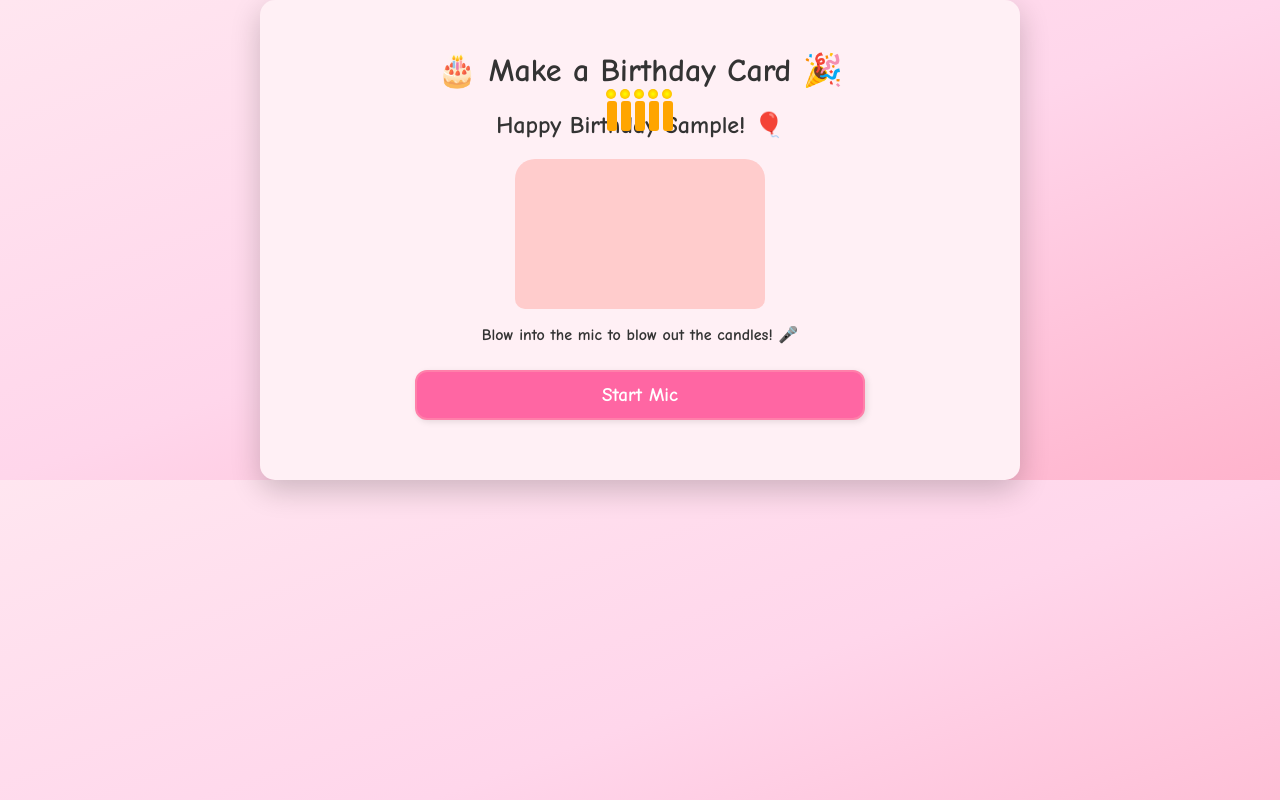
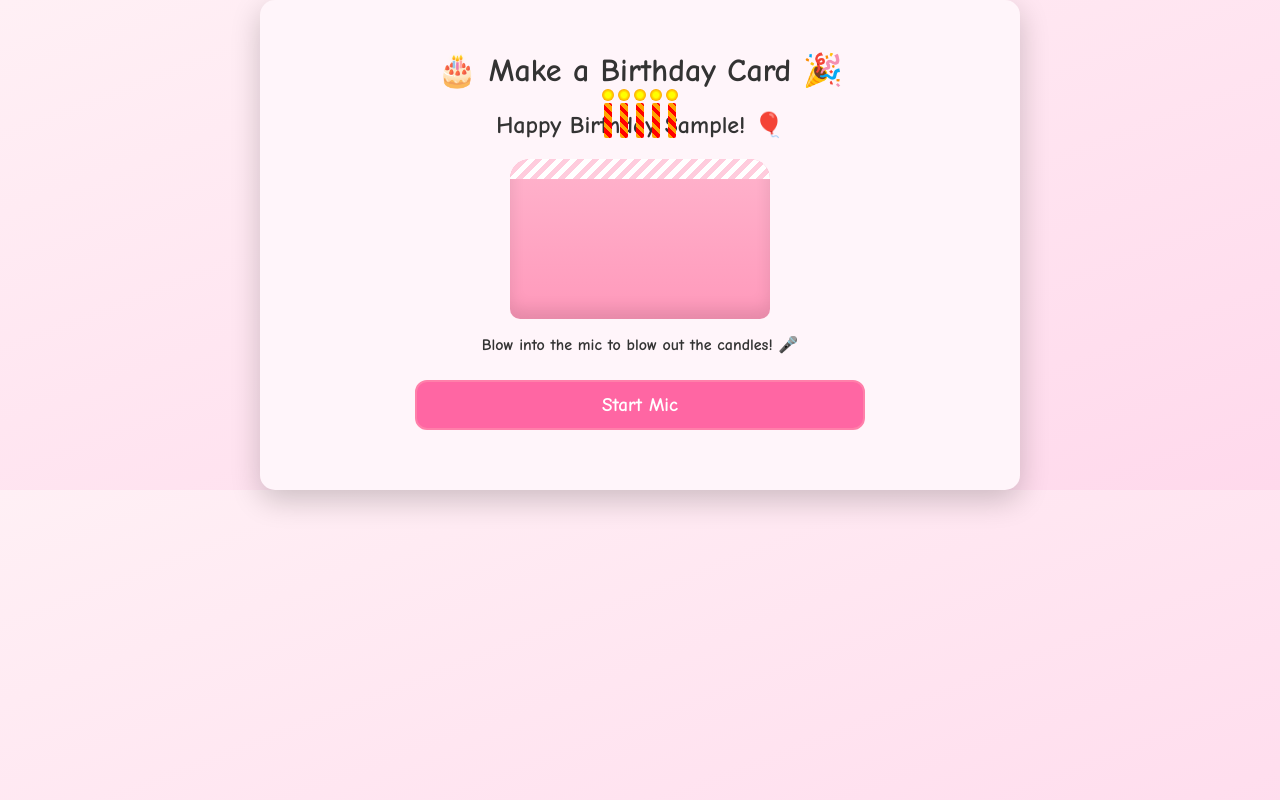
Before and after one commit to Pratap-coder-PC/Birthday-card, a plain HTML site: page index.html in a window 1280 px wide. Both pictures are taken after typing "Sample", "5", "Sample" into the empty fields and a click on the button "Create Card". Drawn offline with Linux system fonts and the light colour scheme.

Commit message:
Update index.html

```diff
--- a/index.html
+++ b/index.html
@@ -1,16 +1,17 @@
+
 <!DOCTYPE html>
 <html lang="en">
 <head>
   <meta charset="UTF-8" />
   <meta name="viewport" content="width=device-width, initial-scale=1.0" />
-  <title>Birthday Card</title>
+  <title>3D Birthday Card</title>
   <link href="https://fonts.googleapis.com/css2?family=Comic+Neue:wght@700&display=swap" rel="stylesheet" />
   <style>
     body {
       margin: 0;
       padding: 0;
       font-family: 'Comic Neue', cursive;
-      background: linear-gradient(to bottom right, #ffe6f0, #ffd6eb, #ffb3cc);
+      background: linear-gradient(to bottom right, #fff0f5, #ffd9ec);
       text-align: center;
       color: #333;
     }
@@ -19,13 +20,8 @@
       max-width: 700px;
       margin: auto;
       box-shadow: 0 10px 30px rgba(0,0,0,0.2);
-      background: #fff0f5;
+      background: #fff5fa;
       border-radius: 15px;
-      animation: fadeIn 1s ease-out;
-    }
-    @keyframes fadeIn {
-      from { opacity: 0; transform: scale(0.95); }
-      to { opacity: 1; transform: scale(1); }
     }
     input, textarea, button {
       font-family: inherit;
@@ -36,13 +32,11 @@
       max-width: 450px;
       border: 2px solid #ff80aa;
       border-radius: 12px;
-      box-shadow: 2px 2px 6px rgba(0,0,0,0.1);
     }
     button {
       background: #ff66a3;
       color: white;
       cursor: pointer;
-      transition: background 0.3s ease;
     }
     button:hover {
       background: #ff3385;
@@ -51,13 +45,24 @@
       position: relative;
       margin-top: 20px;
     }
-    #cakeBase {
-      width: 250px;
-      height: 150px;
-      background: #ffcccc;
+    .cake-base {
+      position: relative;
+      width: 260px;
+      height: 160px;
       margin: 0 auto;
+      background: linear-gradient(to bottom, #ffb3cc, #ff99bb);
       border-radius: 20px 20px 10px 10px;
-      position: relative;
+      box-shadow: inset 0 -10px 15px rgba(0,0,0,0.1);
+    }
+    .cake-layer::before {
+      content: '';
+      position: absolute;
+      top: 0;
+      left: 0;
+      width: 100%;
+      height: 20px;
+      background: repeating-linear-gradient(-45deg, #fff, #fff 5px, #ffccdd 5px, #ffccdd 10px);
+      border-radius: 20px 20px 0 0;
     }
     #cake {
       position: absolute;
@@ -71,21 +76,26 @@
       width: 100%;
     }
     .candle {
-      width: 10px;
-      height: 30px;
-      background: orange;
-      margin: 2px;
+      width: 8px;
+      height: 35px;
+      background: repeating-linear-gradient(45deg, orange, orange 4px, red 4px, red 8px);
+      margin: 4px;
       position: relative;
-      border-radius: 3px;
+      border-radius: 2px;
     }
     .flame {
-      width: 10px;
-      height: 10px;
-      background: radial-gradient(circle, yellow, orange);
+      width: 12px;
+      height: 12px;
+      background: radial-gradient(circle, yellow 30%, orange 70%);
       border-radius: 50%;
       position: absolute;
-      top: -12px;
-      left: -1px;
+      top: -14px;
+      left: -2px;
+      animation: flicker 0.1s infinite alternate;
+    }
+    @keyframes flicker {
+      from { transform: scale(1); }
+      to { transform: scale(1.2) rotate(3deg); }
     }
     .wiggle {
       animation: wiggle 0.2s infinite alternate ease-in-out;
@@ -121,7 +131,7 @@
     <h2>Happy Birthday <span id="recipientName"></span>! 🎈</h2>
     <div id="cakeWrapper">
       <div id="cake"></div>
-      <div id="cakeBase"></div>
+      <div class="cake-base cake-layer"></div>
     </div>
     <p>Blow into the mic to blow out the candles! 🎤</p>
     <button onclick="startMicMonitoring()">Start Mic</button>
```
